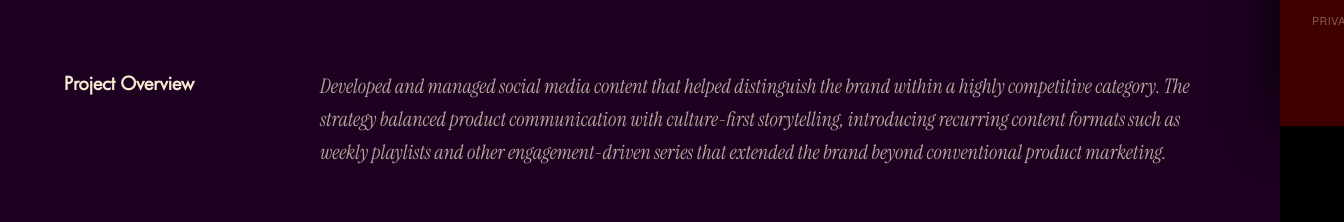
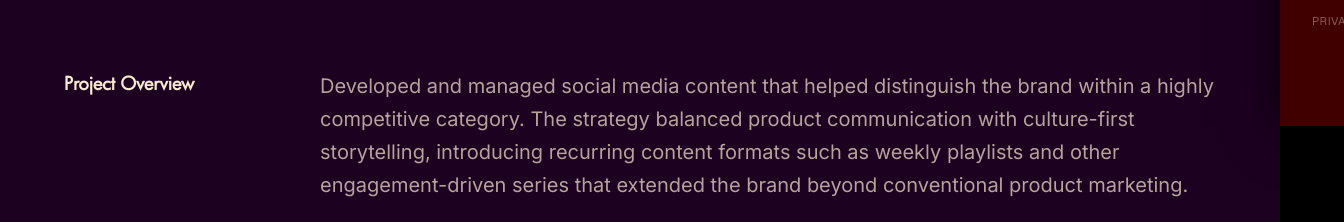
Before and after one commit to Shr1kantP/the-woolgatherers, a Next.js app: page /work/peps in a window 1280 px wide. Shown: the part 674-896 px from the top of the page, 1344 px wide, since content can reach past the window. Built offline with nearby package versions, Linux system fonts and the light colour scheme; a web font is replaced by a local one.

Commit message:
feat: add global styles and ProjectTemplate component

```diff
--- a/app/components/ProjectTemplate.tsx
+++ b/app/components/ProjectTemplate.tsx
@@ -266,9 +266,9 @@ export default function ProjectTemplate({ project }: ProjectTemplateProps) {
           Project Overview
         </h2>
         <p
-          className="italic text-[#F5E9D0]/70 leading-relaxed"
+          className="text-[#F5E9D0]/70 leading-relaxed"
           style={{
-            fontFamily: "Instrument Serif, serif",
+            fontFamily: "Inter, sans-serif",
             fontSize: "clamp(14px, 2.4vw, 20px)",
             lineHeight: 1.65,
           }}
--- a/app/globals.css
+++ b/app/globals.css
@@ -35,13 +35,13 @@ textarea {
   cursor: url('/images/floating_key.svg') 16 16, auto;
 }
 
-body {
+html, body {
   background: var(--background);
   color: var(--foreground);
   font-family: Arial, Helvetica, sans-serif;
-  overflow-x: clip;
-  /* Ensure nothing wider than the viewport ever causes a scrollbar */
-  max-width: 100vw;
+  overflow-x: hidden;
+  width: 100%;
+  position: relative;
 }
 
 /* ── Font faces ─────────────────────────────────────────────────────────── */
```
